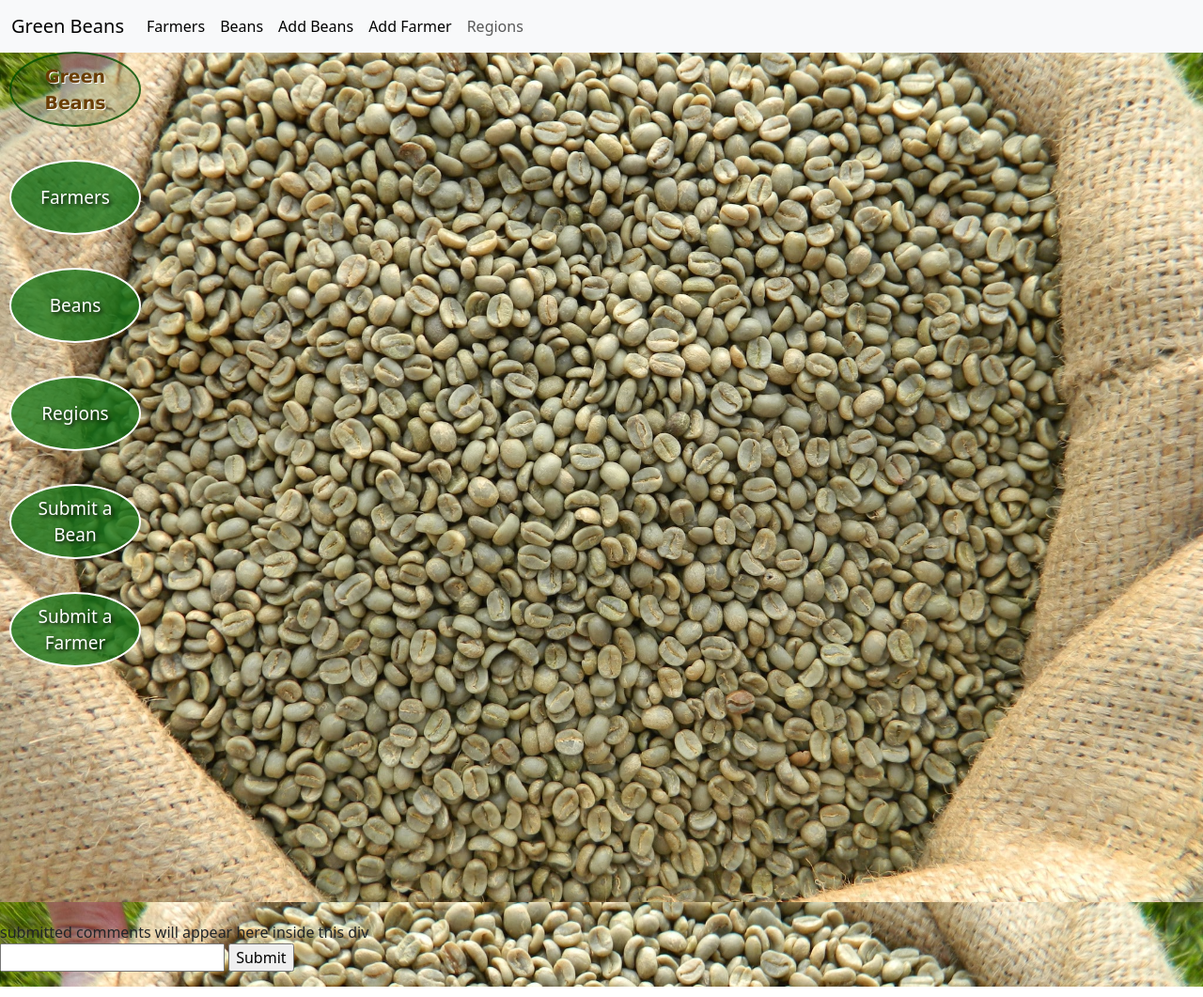
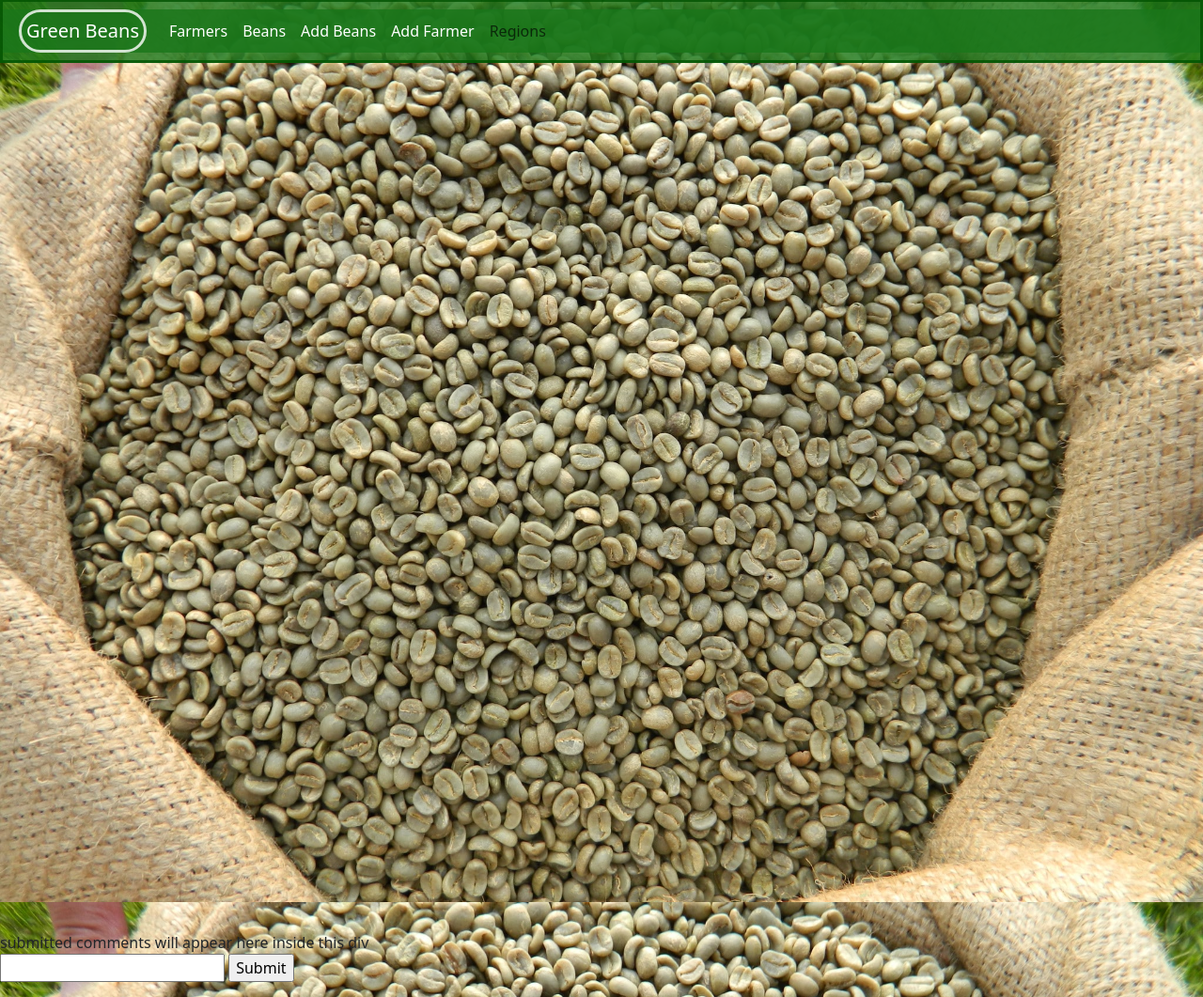
Before and after one commit to Richard-Frost/green_bean_frontend, a plain HTML site: page index.html in a window 1280 px wide. Shown: the whole page at 94% size. Drawn offline with nearby package versions, Linux system fonts and the light colour scheme.

Commit message:
boostrap custom css

```diff
--- a/index.html
+++ b/index.html
@@ -34,14 +34,7 @@
           </div>
         </div>
       </nav>
-<div class="side-box">
-    <button class="side-button" id="logoButton">Green Beans </button></br>
-    <button class="side-button" id="farmerButton">Farmers</button></br>
-    <button class="side-button" id="beanButton">Beans</button></body><br>
-    <button class="side-button" id="regionsButton">Regions</button></html><br>
-    <button class="side-button" id="beanForm">Submit a Bean</button></br>
-    <button class="side-button" id="farmerForm">Submit a Farmer</button>
-</div>
+
 
     <div id="content-div">
 
--- a/src/style.css
+++ b/src/style.css
@@ -138,3 +138,47 @@ a {
  .regionsButton button {
     margin-top: 25px;
  }
+
+
+ .navbar,
+ .navbar-default,.navbar-expand-lg, .bg-body-tertiary {
+   background-color: rgba(0, 0, 0, 0.86) !important;
+   color: rgb(161, 18, 18) !important;
+   border-color: rgba(1, 82, 1, 0.8) !important;
+   border-style: solid !important;
+   border-top-width: 2px !important;
+ }
+
+ .navbar-brand {
+    border-color: rgba(255, 255, 255, 0.8) !important;
+   border-style: solid !important;
+   border-radius: 25px !important;
+   padding-left: 5px;
+   padding-right: 5px;
+   margin-left: 5px;
+ }
+ .nav-link {
+   color: rgba(1, 82, 1, 0.8);
+ }
+ .navbar-toggler {
+   color: rgb(107, 1, 1) !important;
+   background-color:rgba(16, 122, 220, .5) !important;
+ }
+ body > nav > div {
+    background-color: hsla(120, 65%, 28%, 0.8) !important;
+ }
+ body > nav{
+    background-color: green !important;
+ }
+ nav.navbar.navbar-expand-lg.bg-body-tertiary {
+    background-color: hsla(120, 65%, 28%, 0.8) !important;
+ }
+  a.navbar-brand {
+    color: white !important;
+    text-decoration: none !important;
+  }
+
+  li.nav-item a {
+    color: white !important;
+    text-decoration: none !important;
+  }
```
